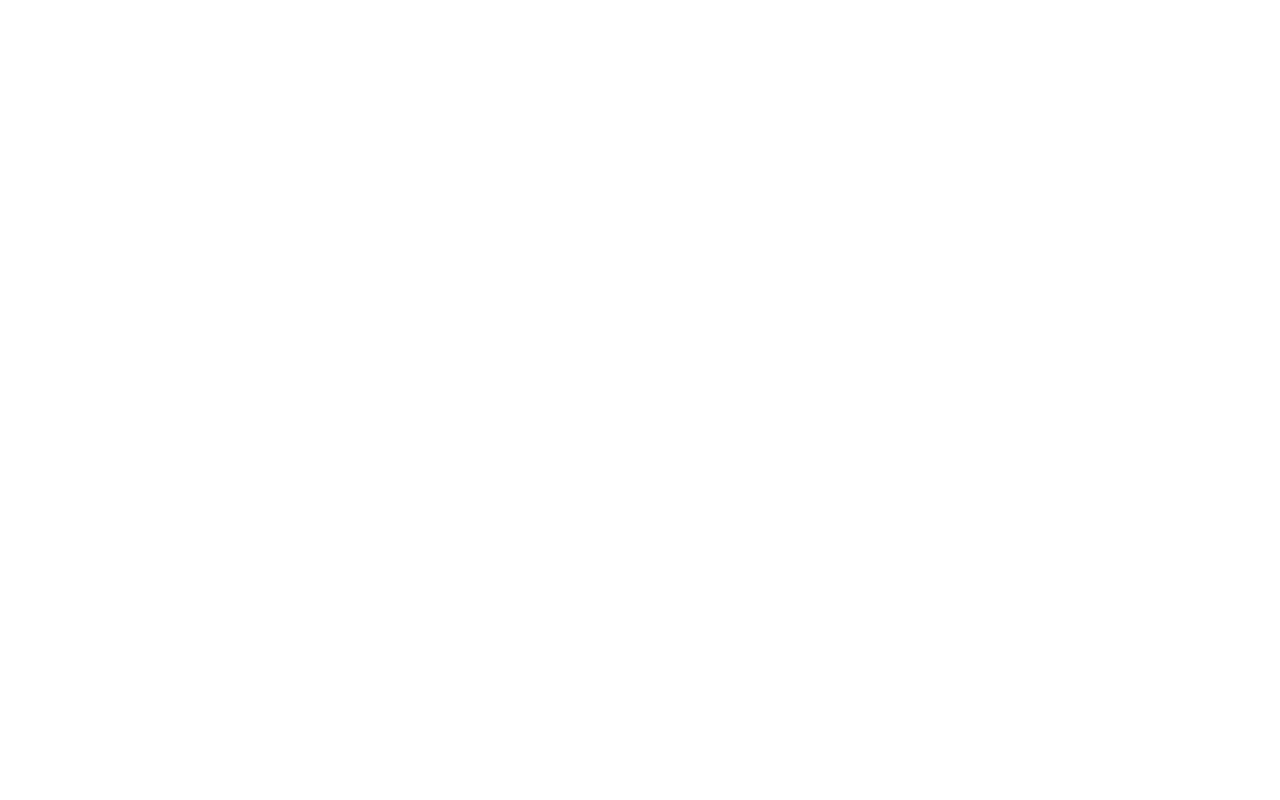
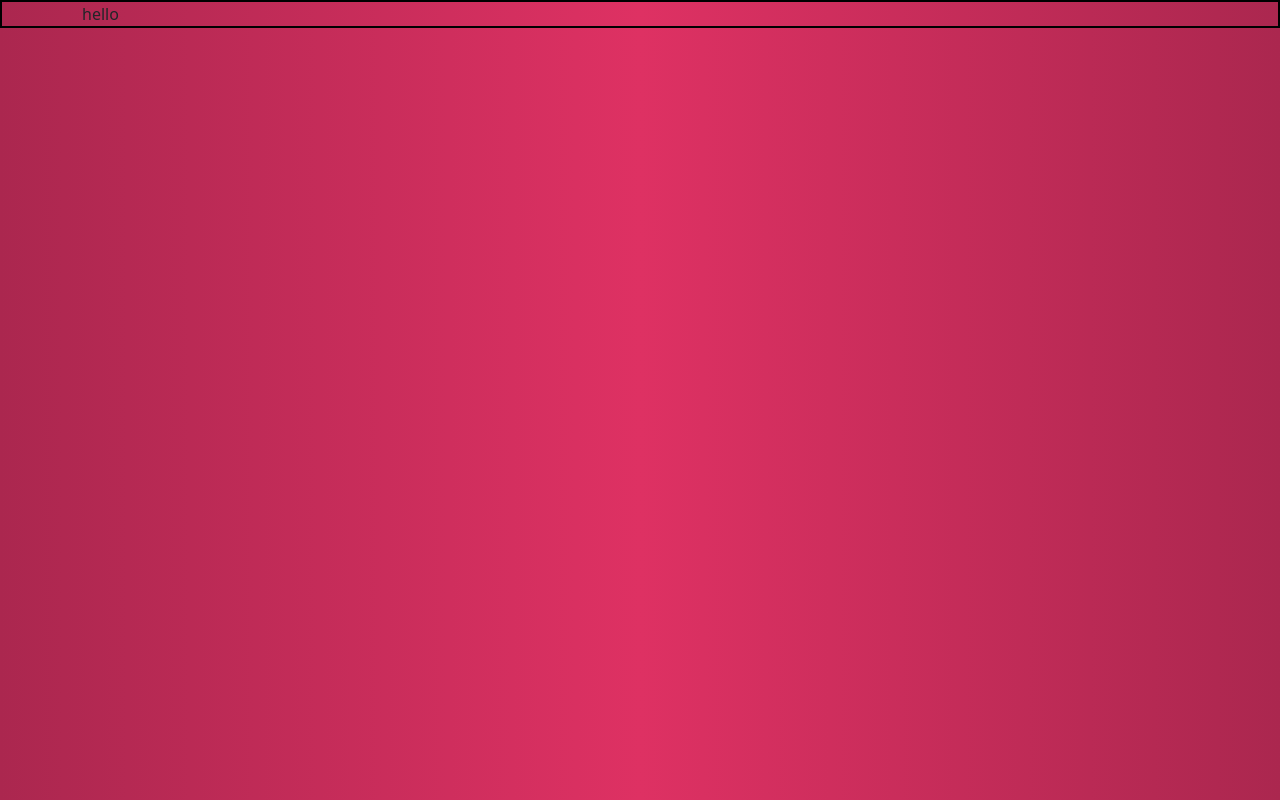
Before and after one commit to sergiocortessat/JS_ToDoList, a website built with webpack: page dist/index.html in a window 1280 px wide. Built offline with nearby package versions, Linux system fonts and the light colour scheme.

Commit message:
Add Baic html sckeleton

```diff
--- a/package.json
+++ b/package.json
@@ -20,6 +20,8 @@
   },
   "homepage": "https://github.com/sergiocortessat/JS_ToDoList#readme",
   "devDependencies": {
+    "css-loader": "^5.2.6",
+    "style-loader": "^2.0.0",
     "webpack": "^5.37.1",
     "webpack-cli": "^4.7.0",
     "webpack-dev-server": "^3.11.2"
--- a/src/index.js
+++ b/src/index.js
@@ -0,0 +1,2 @@
+import './layout.css';
+import './maxresdefault.jpg';
--- /dev/null
+++ b/src/layout.css
@@ -0,0 +1,6 @@
+body {
+  border: 2px solid black;
+  background-image: linear-gradient(to right, #ab274f, #de3163, #ab274f);
+}
+
+/* Body layout */
```
Also changed, not shown: dist/bbfa1263dd45cc4ba737.jpg (added), dist/bundle.js, dist/index.html, src/maxresdefault.jpg (added), 1 other file.
